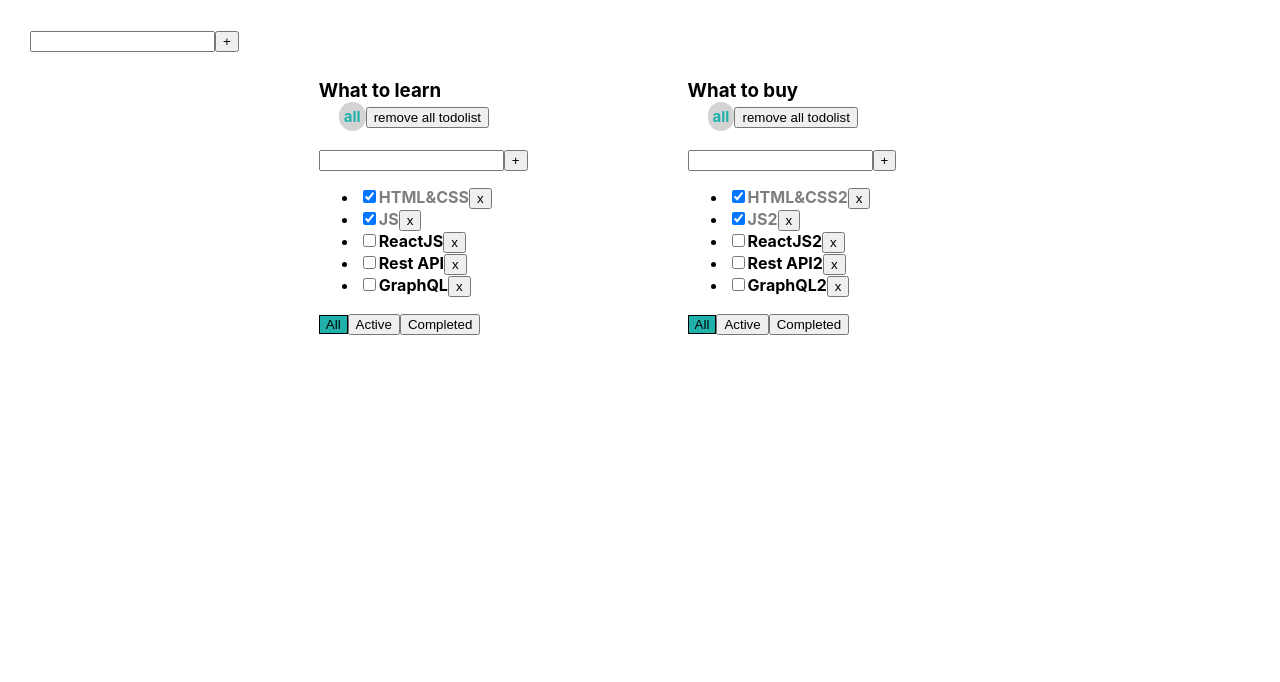
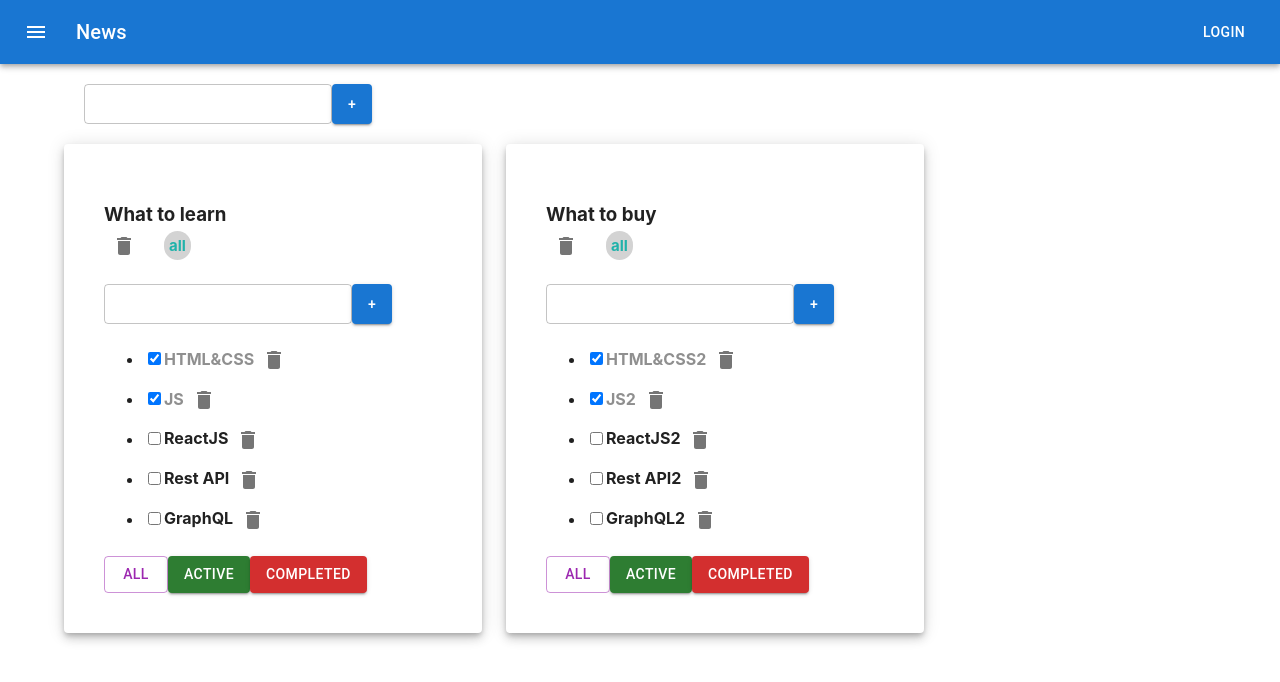
Before and after one commit to katesunday/todoList-ts, a React (Create React App) app: page / in a window 1280 px wide. Shown: the top 682 px of the page. Built offline with nearby package versions, Linux system fonts and the light colour scheme.

Commit message:
todolist

```diff
--- a/package.json
+++ b/package.json
@@ -26,8 +26,8 @@
     "yarn": "^1.22.17"
   },
   "scripts": {
-    "start": "react-scripts --openssl-legacy-provider start",
-    "build": "react-scripts build --openssl-legacy-provider build",
+    "start": "react-scripts start",
+    "build": "react-scripts build",
     "test": "react-scripts test",
     "eject": "react-scripts eject",
     "predeploy": "npm run build",
--- a/src/AddTaskForm.tsx
+++ b/src/AddTaskForm.tsx
@@ -1,4 +1,5 @@
 import React , {useState , KeyboardEvent , ChangeEvent , CSSProperties} from 'react';
+import {Button , Grid , TextField} from "@material-ui/core";
 
 type AddTaskFormPropsType = {
     addTask: ( title:string) =>void
@@ -38,12 +39,30 @@ const AddTaskForm = (props:AddTaskFormPropsType) => {
     const errorInputClass = error ? 'error': ''
     return (
         <div>
-            <input value={title}
-                   onChange={onChangeSetTitle}
-                   onKeyPress={onKeyPressSetTitle}
-                   className={errorInputClass}
+            {/*<input value={title}*/}
+            {/*       onChange={onChangeSetTitle}*/}
+            {/*       onKeyPress={onKeyPressSetTitle}*/}
+            {/*       className={errorInputClass}*/}
+            {/*/>*/}
+            <TextField id="outlined-basic" label={errorInputClass} variant="outlined"
+                       value={title}
+                       onChange={onChangeSetTitle}
+                       onKeyPress={onKeyPressSetTitle}
+                       className={errorInputClass}
+                       size={"small"}
+                       error={!!errorInputClass}
+                // helperText={error}
             />
-            <button onClick={onClickAddTask}>+</button>
+            <Button onClick={onClickAddTask}
+                    variant="contained"
+                    sx={{
+                        maxWidth: '40px',
+                        maxHeight: '40px',
+                        minWidth: '40px',
+                        minHeight: '40px',
+                    }}
+            >+</Button>
+            {/*<button onClick={onClickAddTask}>+</button>*/}
             {errorMessage}
         </div>
     );
--- a/src/App.tsx
+++ b/src/App.tsx
@@ -1,120 +1,123 @@
-import React , {useState} from 'react';
+import React , {useReducer , useState} from 'react';
 import './App.css';
-import ToDoList  from "./ToDoList";
+import ToDoList from "./ToDoList";
 import {v1} from "uuid";
 import AddTaskForm from "./AddTaskForm";
+import {
+    todolistsReducer ,
+    filterReducerAC ,
+    updateTodoListTitleAC ,
+    removeTodoListAC ,
+    addNewTodoListAC
+} from "./reducers/todolistsReducer";
+import {
+    addTasksAC ,
+    changeTaskStatusAC ,
+    removeTasksAC ,
+    tasksReducers ,
+    updateTaskAC ,
+    updateRemovedTodoListAC , updateNewTodolistkAC
+} from "./reducers/tasksReducers";
+import ButtonAppBar from "./components/ButtonAppBar";
+import {Container , Grid , Paper} from "@material-ui/core";
 
 export type FilterValuesType = 'all' | 'active' | 'completed';
-type todolistsType = {
-    id:string
+export type TodolistsType = {
+    id: string
     title: string
     filter: FilterValuesType
 }
 
 function App() {
-    let todolistID1=v1();
-    let todolistID2=v1();
+    let todolistID1 = v1();
+    let todolistID2 = v1();
 
-    let [todolists,setTodolists]=useState<Array<todolistsType>>([
-        {id:todolistID1,title:'What to learn',filter:'all'},
-        {id:todolistID2,title:'What to buy',filter:'all'},
+    let [todolists , todolistsDispatch] = useReducer(todolistsReducer , [
+        {id: todolistID1 , title: 'What to learn' , filter: 'all'} ,
+        {id: todolistID2 , title: 'What to buy' , filter: 'all'} ,
     ])
 
-    let [tasks, setTasks] = useState({
-        [todolistID1]:[
-            {id: v1(), title: "HTML&CSS", isDone: true},
-            {id: v1(), title: "JS", isDone: true},
-            {id: v1(), title: "ReactJS", isDone: false},
-            {id: v1(), title: "Rest API", isDone: false},
-            {id: v1(), title: "GraphQL", isDone: false},
-        ],
-        [todolistID2]:[
-            {id: v1(), title: "HTML&CSS2", isDone: true},
-            {id: v1(), title: "JS2", isDone: true},
-            {id: v1(), title: "ReactJS2", isDone: false},
-            {id: v1(), title: "Rest API2", isDone: false},
-            {id: v1(), title: "GraphQL2", isDone: false},
+    let [tasks , tasksDispatch] = useReducer(tasksReducers , {
+        [todolistID1]: [
+            {id: v1() , title: "HTML&CSS" , isDone: true} ,
+            {id: v1() , title: "JS" , isDone: true} ,
+            {id: v1() , title: "ReactJS" , isDone: false} ,
+            {id: v1() , title: "Rest API" , isDone: false} ,
+            {id: v1() , title: "GraphQL" , isDone: false} ,
+        ] ,
+        [todolistID2]: [
+            {id: v1() , title: "HTML&CSS2" , isDone: true} ,
+            {id: v1() , title: "JS2" , isDone: true} ,
+            {id: v1() , title: "ReactJS2" , isDone: false} ,
+            {id: v1() , title: "Rest API2" , isDone: false} ,
+            {id: v1() , title: "GraphQL2" , isDone: false} ,
         ]
     });
 
     // const [filter , setFilter] = useState<FilterValuesType>('all')
 
-    const changeFilter = (todolistID:string,value:FilterValuesType) => {
-        setTodolists(todolists.map((el)=> el.id ===todolistID ? {...el,filter:value} : el))
+    const changeFilter = (todolistID: string , value: FilterValuesType) => {
+        todolistsDispatch(filterReducerAC(todolistID , value))
+        // setTodolists(todolists.map((el)=> el.id ===todolistID ? {...el,filter:value} : el))
         // берем объект идем мапом и если в нем у элемента айдишка равна айдишке
         // из аргумента, то копируем остальной кусок объекта и даем туда новое
         // значение фильта - вэлью(второй аргумент)
     }
 
-    // const getFilteredTasksForRender = () => {
-    //     switch (filter) {
-    //         case "completed":
-    //             return tasks.filter(t => t.isDone === true)
-    //         case "active":
-    //             return tasks.filter(t => t.isDone === false)
-    //         default:
-    //             return tasks
-    //     }
-    // }
-    // let tasksForTodolist = tasks;
-    //
-    // if (filter === "active") {
-    //     tasksForTodolist = tasks.filter(t => t.isDone === false);
-    // }
-    // if (filter === "completed") {
-    //     tasksForTodolist = tasks.filter(t => t.isDone === true);
-    // }
-    // // const FilteredTasksForRender = getFilteredTasksForRender()
+    const removeTask = (todolistID: string , taskID: string) => {
+        tasksDispatch(removeTasksAC(todolistID , taskID))
+        //setTasks({...tasks,[todolistID]:tasks[todolistID].filter(el=>el.id!==taskID)})
 
-    const removeTask = (todolistID:string,taskID: string) => {
-        setTasks({...tasks,[todolistID]:tasks[todolistID].filter(el=>el.id!==taskID)})
-        // const filteredTasks = tasks.filter(task => task.id !== taskID)
-        // setTasks(filteredTasks)
-        // console.log(tasks)
     }
 
-    const addTask = (todolistID:string,title:string) => {
-        setTasks({...tasks,[todolistID]:[{id: v1(),title: title,isDone: false},...tasks[todolistID]]})
-        //    const newTask: TaskType = {id: v1(),title: title,isDone: false
-        // }
-        // const updatedTasks = [newTask,...tasks]
-        // setTasks([ {
-        //            id: v1(),
-        //            title,
-        //            isDone: false
-        //     },...tasks])
+    const addTask = (todolistID: string , title: string) => {
+        let newID = v1()
+        tasksDispatch(addTasksAC(todolistID , title , newID))
+        // setTasks({...tasks,[todolistID]:[{id: v1(),title: title,isDone: false},...tasks[todolistID]]})
+
     }
-    const changeTaskStatus = (todolistID:string,taskID: string, isDone:boolean) =>{
-        setTasks({...tasks,[todolistID]:tasks[todolistID].map(el=>el.id===taskID?{...el,isDone:isDone}:el)})
+    const changeTaskStatus = (todolistID: string , taskID: string , isDone: boolean) => {
+        tasksDispatch(changeTaskStatusAC(todolistID , taskID , isDone))
+        // setTasks({...tasks,[todolistID]:tasks[todolistID].map(el=>el.id===taskID?{...el,isDone:isDone}:el)})
     }
 
-    const removeTodoList = (todolistID:string) => {
+    const removeTodoList = (todolistID: string) => {
         // засунем в стейт список тудулистов, id которых не равны тому, который нужно выкинуть
-        setTodolists(todolists.filter(el => el.id !== todolistID));
+        todolistsDispatch(removeTodoListAC(todolistID))
+        // setTodolists(todolists.filter(el => el.id !== todolistID));
         // удалим таски для этого тудулиста из второго стейта, где мы храним отдельно таски
         delete tasks[todolistID]; // удаляем св-во из объекта... значением которого являлся массив тасок
         // засетаем в стейт копию объекта, чтобы React отреагировал перерисовкой
-        setTasks({...tasks});
+        tasksDispatch(updateRemovedTodoListAC())
+        //setTasks({...tasks});
     }
-    const updateTask = (todolistID:string,taskID:string,updateTitle:string) => {
+    const updateTask = (todolistID: string , taskID: string , updateTitle: string) => {
+        tasksDispatch(updateTaskAC(todolistID , taskID , updateTitle))
         // console.log(updateTitle)
-        setTasks({...tasks,[todolistID]:tasks[todolistID].map(el=>el.id===taskID?{...el,title:updateTitle}:el)})
+        // setTasks({...tasks,[todolistID]:tasks[todolistID].map(el=>el.id===taskID?{...el,title:updateTitle}:el)})
     }
-    const updateTodoListTitle = (todolistID:string,title:string) =>{
-        console.log(title)
-        setTodolists(todolists.map((el)=>el.id===todolistID?{...el,title:title}:el))
+    const updateTodoListTitle = (todolistID: string , title: string) => {
+        todolistsDispatch(updateTodoListTitleAC(todolistID , title))
+        // setTodolists(todolists.map((el)=>el.id===todolistID?{...el,title:title}:el))
     }
-    const addNewTask = (title:string) => {
+    const addNewTask = (title: string) => {
         let newID = v1()
-        setTodolists([{id: newID, title: title, filter: "all"},...todolists])
-        setTasks({...tasks,[newID]:[]})
+        todolistsDispatch(addNewTodoListAC(title,newID))
+        tasksDispatch(updateNewTodolistkAC(newID))
+        // setTodolists([{id: newID, title: title, filter: "all"},...todolists])
+        //setTasks({...tasks,[newID]:[]})
 
     }
 
     return (
-        <div className="App">
-            <AddTaskForm  addTask={addNewTask}/>
-            {todolists.map((el)=>{
+        <div >
+            <ButtonAppBar/>
+            <Container fixed>
+                <Grid container style = {{padding: '20px'}}>
+            <AddTaskForm addTask={addNewTask}/>
+                </Grid>
+                <Grid container spacing={3}>
+            {todolists.map((el) => {
                 let tasksForTodolist = tasks[el.id];
 
                 if (el.filter === "active") {
@@ -123,25 +126,31 @@ function App() {
                 if (el.filter === "completed") {
                     tasksForTodolist = tasks[el.id].filter(t => t.isDone === true);
                 }
-                return(
+                return (<Grid item>
+                    <Paper elevation = {6} style={{padding: '10px'}}>
                     <ToDoList
-                    key = {el.id}
-                    todolistID = {el.id}
-                    title={ el.title}
+                        key={el.id}
+                        todolistID={el.id}
+                        title={el.title}
                         tasks={tasksForTodolist}
-                    removeTask={ removeTask }
+                        removeTask={removeTask}
                         changeFilter={changeFilter}
-                    addTask = {addTask}
+                        addTask={addTask}
                         filter={el.filter}
                         changeTaskStatus={changeTaskStatus}
-                    updateTask = {updateTask}
-                    updateTodoListTitle = {updateTodoListTitle}
-                    removeTodoList = {removeTodoList}
+                        updateTask={updateTask}
+                        updateTodoListTitle={updateTodoListTitle}
+                        removeTodoList={removeTodoList}
                     />
-                )})}
+                    </Paper>
+                    </Grid>
+                )
+            })}
 
-            {/*<ToDoList title={"What to remember"} tasks={task_2} />*/ }
-            {/*<ToDoList title={"What to ask"} tasks={task_3} />*/ }
+            {/*<ToDoList title={"What to remember"} tasks={task_2} />*/}
+            {/*<ToDoList title={"What to ask"} tasks={task_3} />*/}
+                </Grid>
+            </Container>
         </div>
     );
 }
--- a/src/ControlButtons.tsx
+++ b/src/ControlButtons.tsx
@@ -1,5 +1,6 @@
 import React from 'react';
 import {FilterValuesType} from "./App";
+import {Button} from "@material-ui/core";
 
 type ControlButtonsType = {
     filter:FilterValuesType
@@ -12,9 +13,12 @@ const ControlButtons = (props:ControlButtonsType) => {
     }
     return (
         <div>
-            <button className={props.filter === 'all'? 'activeBtn':''} onClick={onCLickSetFilter(props.todolistID,'all')}>All</button>
-            <button  className={props.filter === 'active'? 'activeBtn':''} onClick={onCLickSetFilter(props.todolistID,'active')}>Active</button>
-            <button className={props.filter === 'completed'? 'activeBtn':''} onClick={onCLickSetFilter(props.todolistID,'completed')}>Completed</button>
+            <Button variant={props.filter === 'all' ? "outlined" : "contained"} color="secondary" onClick={onCLickSetFilter(props.todolistID,'all')}>All</Button>
+            <Button variant={props.filter === 'active' ? "outlined" : "contained"}  color="success" onClick={onCLickSetFilter(props.todolistID,'active')}>Active</Button>
+            <Button variant={props.filter === 'completed' ? "outlined" : "contained"}  color="error" onClick={onCLickSetFilter(props.todolistID,'completed')}>Completed</Button>
+            {/*<button className={props.filter === 'all'? 'activeBtn':''} onClick={onCLickSetFilter(props.todolistID,'all')}>All</button>*/}
+            {/*<button  className={props.filter === 'active'? 'activeBtn':''} onClick={onCLickSetFilter(props.todolistID,'active')}>Active</button>*/}
+            {/*<button className={props.filter === 'completed'? 'activeBtn':''} onClick={onCLickSetFilter(props.todolistID,'completed')}>Completed</button>*/}
         </div>
     );
 };
--- a/src/Task.tsx
+++ b/src/Task.tsx
@@ -1,6 +1,8 @@
 import React , {ChangeEvent} from 'react';
 import {TaskType} from "./ToDoList";
 import EditableSpan from "./EditableSpan";
+import {IconButton} from "@material-ui/core";
+import {Delete} from "@material-ui/icons";
 
 type TaskPropType = TaskType & {
     removeTask: (todolistID:string,taskID:string)=> void
@@ -28,7 +30,10 @@ const Task = (props: TaskPropType) => {
                 />
                 {/*<span className={completedClass}>{props.title}</span>*/}
                 <EditableSpan oldTitle = {props.title} nameOfClass = {completedClass} callBack = {(title)=>updateTaskHandler(title)}/>
-                <button onClick={removeTask}>x</button>
+                {/*<button onClick={removeTask}>x</button>*/}
+                <IconButton aria-label="delete" onClick={removeTask}>
+                    <Delete />
+                </IconButton>
             </li>
 
     );
--- a/src/TodoListHeader.tsx
+++ b/src/TodoListHeader.tsx
@@ -2,6 +2,8 @@ import React from 'react';
 import AddTaskForm from "./AddTaskForm";
 import {FilterValuesType} from "./App";
 import EditableSpan from "./EditableSpan";
+import {IconButton} from "@material-ui/core";
+import {Delete} from "@material-ui/icons";
 
 type TodoListHeaderPropsType = {
     title:string
@@ -24,9 +26,15 @@ const TodoListHeader = (props:TodoListHeaderPropsType) => {
     return (
         <>
             <h3>
-                <EditableSpan oldTitle={props.title} nameOfClass={'title'} callBack={updateTodoListTitleHandler}/>
+                <EditableSpan oldTitle={props.title} nameOfClass={'title'} callBack={updateTodoListTitleHandler}
+
+                />
+
+                {/*<button onClick={removeTodoList}>remove all todolist</button>*/}
+                <IconButton aria-label="delete" onClick={removeTodoList}>
+                    <Delete />
+                </IconButton>
                 <div className='headerFilter'>{props.filter}</div>
-                <button onClick={removeTodoList}>remove all todolist</button>
             </h3>
 
             <AddTaskForm
--- /dev/null
+++ b/src/components/ButtonAppBar.tsx
@@ -0,0 +1,27 @@
+import * as React from 'react';
+import {AppBar , Box , Button , IconButton , Toolbar , Typography} from "@material-ui/core";
+import {Menu} from "@material-ui/icons";
+
+export default function ButtonAppBar() {
+    return (
+        <Box sx={{ flexGrow: 1 }}>
+            <AppBar position="static">
+                <Toolbar>
+                    <IconButton
+                        size="large"
+                        edge="start"
+                        color="inherit"
+                        aria-label="menu"
+                        sx={{ mr: 2 }}
+                    >
+                        <Menu />
+                    </IconButton>
+                    <Typography variant="h6" component="div" sx={{ flexGrow: 1 }}>
+                        News
+                    </Typography>
+                    <Button color="inherit">Login</Button>
+                </Toolbar>
+            </AppBar>
+        </Box>
+    );
+}
--- /dev/null
+++ b/src/reducers/tasksReducers.ts
@@ -0,0 +1,86 @@
+import {TaskType} from "../ToDoList";
+import {addNewTodoListACType} from "./todolistsReducer";
+
+type TasksStateType = {
+    [key: string]: Array<TaskType>
+}
+
+export const tasksReducers = (state:TasksStateType,action:tasksReducersAC): TasksStateType =>{
+    switch (action.title){
+        case "REMOVE-TASKS":{
+          return  {...state,[action.payload.todolistID]:state[action.payload.todolistID].filter(el=>el.id!==action.payload.taskID)}
+        }
+        case "ADD-TASKS":{
+            let task = {id: action.payload.newID, title: action.payload.title, isDone:false}
+            return {
+                ...state,
+                [action.payload.todolistID]: [task,...state[action.payload.todolistID]]
+            }
+        }
+        case "CHANGE-TASK-STATUS":{
+            return {...state,[action.payload.todolistID]:
+                    state[action.payload.todolistID].map(el=>el.id===action.payload.taskID?{...el,isDone:action.payload.isDone}:el)}
+        }
+        case "UPDATE-TASK":{
+            return {...state,[action.payload.todolistID]:state[action.payload.todolistID].map(el=>el.id===action.payload.taskID?{...el,title:action.payload.updateTitle}:el)}
+        }
+        case "ADD-NEW-TODOLIST": {
+            return {...state,[action.payload.newID]:[]}
+        }
+        case "UPDATE-REMOVED-TODOLIST":{
+            return {...state}
+        }
+        default: return state
+    }
+
+}
+
+type tasksReducersAC = removeTasksACType | addTasksACType | changeTaskStatusACType |
+    updateTaskACType | updateRemovedTodoListACType | addNewTodoListACType |addNewTodolistACType
+
+type removeTasksACType =  ReturnType<typeof removeTasksAC>
+export const removeTasksAC = (todolistID:string,taskID: string)=>{
+    return{
+        title: "REMOVE-TASKS",
+        payload:{todolistID,taskID}
+    } as const
+}
+
+type addTasksACType = ReturnType<typeof addTasksAC>
+export const addTasksAC = (todolistID:string,title:string,newID:string)=>{
+    return{
+        title: "ADD-TASKS",
+        payload:{todolistID,title,newID}
+    }as const
+}
+
+type changeTaskStatusACType = ReturnType<typeof changeTaskStatusAC>
+export const changeTaskStatusAC = (todolistID:string,taskID: string, isDone:boolean)=>{
+    return{
+        title: "CHANGE-TASK-STATUS",
+        payload:{todolistID,taskID,isDone}
+    }as const
+}
+
+type updateTaskACType = ReturnType<typeof updateTaskAC>
+export const updateTaskAC = (todolistID:string,taskID: string, updateTitle:string)=>{
+    return{
+        title: "UPDATE-TASK",
+        payload:{todolistID,taskID,updateTitle}
+    }as const
+}
+
+ type addNewTodolistACType = ReturnType<typeof updateNewTodolistkAC>
+ export const updateNewTodolistkAC = (newID:string)=>{
+    return{
+       title:"ADD-NEW-TODOLIST",
+        payload: {newID}
+    } as const
+}
+
+type updateRemovedTodoListACType = ReturnType<typeof updateRemovedTodoListAC>
+export const updateRemovedTodoListAC = ()=>{
+    return{
+        title:"UPDATE-REMOVED-TODOLIST"
+    }as const
+}
--- /dev/null
+++ b/src/reducers/todolistsReducer.ts
@@ -0,0 +1,54 @@
+import {FilterValuesType , TodolistsType} from "../App";
+
+export const todolistsReducer = (state: Array<TodolistsType> , action: todolistsReducerACType): Array<TodolistsType> => {
+    switch (action.title) {
+        case "ADD-NEW-TODOLIST": {
+            let todolist: TodolistsType = {id: action.payload.newID , title: action.payload.title , filter: 'all'}
+            return [todolist , ...state]
+        }
+        case "CHANGE-FILTER": {
+            return state.map((el) => el.id === action.payload.todolistID ? {...el , filter: action.payload.value} : el)
+        }
+        case "UPDATE-TODOLIST-TITLE": {
+            return state.map((el) => el.id === action.payload.todolistID ? {...el , title: action.payload.title} : el)
+        }
+        case "REMOVE-TODOLIST": {
+            return state.filter(el => el.id !== action.payload.todolistID)
+        }
+
+        default:
+            return state
+    }
+}
+
+type todolistsReducerACType = filterReducerAC | updateTodoListTitleACType | addNewTodoListACType | removeTodoListACType
+type filterReducerAC = ReturnType<typeof filterReducerAC>
+export const filterReducerAC = (todolistID: string , value: FilterValuesType) => {
+    return {
+        title: 'CHANGE-FILTER' ,
+        payload: {todolistID , value}
+    } as const
+}
+
+type updateTodoListTitleACType = ReturnType<typeof updateTodoListTitleAC>
+export const updateTodoListTitleAC = (todolistID: string , title: string) => {
+    return {
+        title: "UPDATE-TODOLIST-TITLE" ,
+        payload: {todolistID , title}
+    } as const
+}
+export type addNewTodoListACType = ReturnType<typeof addNewTodoListAC>
+export const addNewTodoListAC = (title:string,newID:string)=>{
+    return{
+        title:"ADD-NEW-TODOLIST",
+        payload:{title, newID}
+    }as const
+}
+
+type removeTodoListACType = ReturnType<typeof removeTodoListAC>
+export const removeTodoListAC = (todolistID: string) => {
+    return {
+        title: "REMOVE-TODOLIST" ,
+        payload: {todolistID}
+    } as const
+}
```
Also changed, not shown: src/EditableSpan.tsx (+8 -1 lines). Lines whose indentation alone changed are shown as unchanged.
